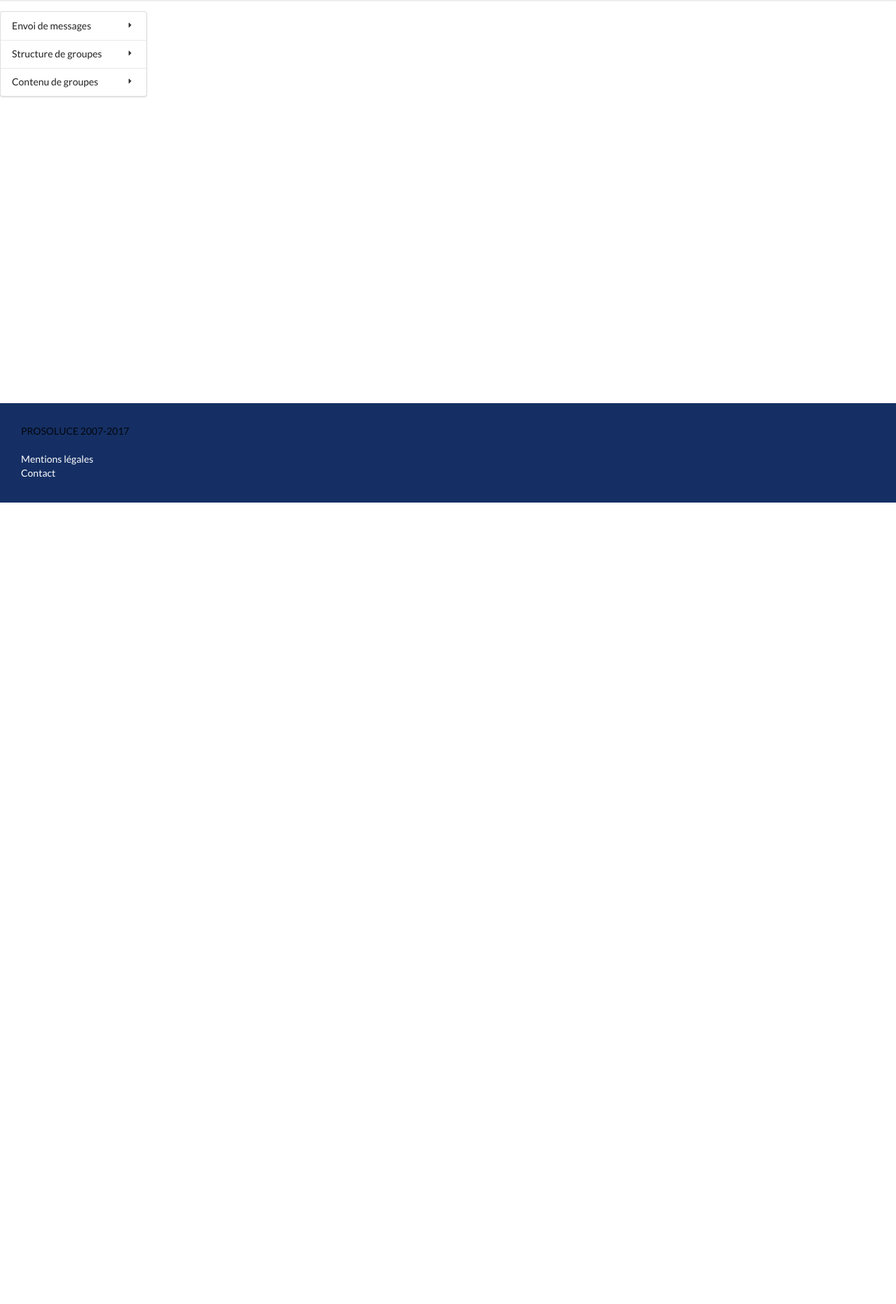
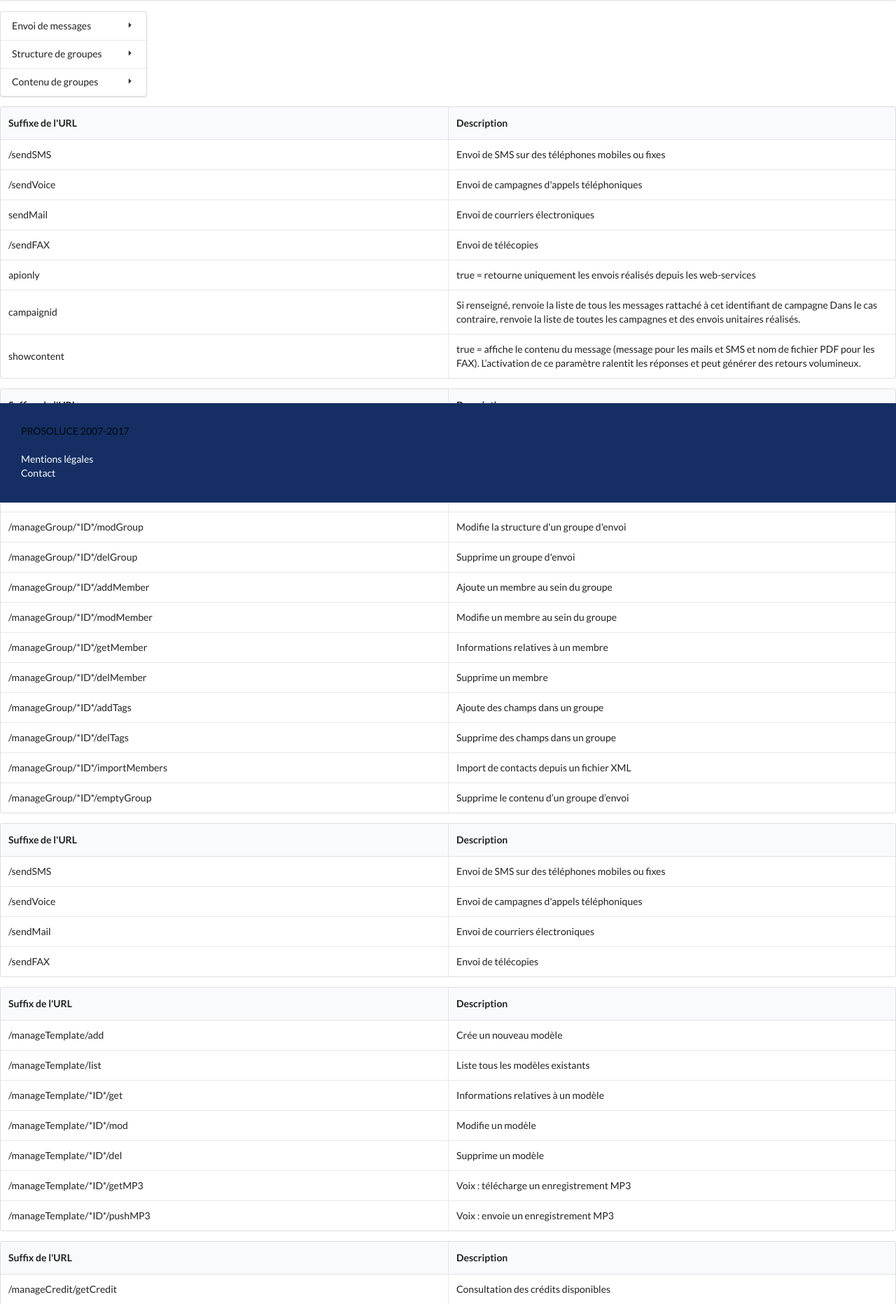
Before and after one commit to ddiez31/Prosoluce, a PHP site: page / in a window 1280 px wide. Shown: the part 82-1945 px from the top of the page at 70% size. Before the commit the page ends 800 px from the top, so only its background shows below. Run offline with PHP 8.4, Linux system fonts and the light colour scheme; some libraries are stand-ins or nearby versions.

Commit message:
tableau descriptif pas finis en fait

```diff
--- a/index.php
+++ b/index.php
@@ -4,6 +4,11 @@ include ('pages/header.php');
 
 
 // test tableau descrptif Julien de là!!!
+include ('pages/tables/descr_send_mess.php');
+include ('pages/tables/descr_gest_grp_envoi.php');
+include ('pages/tables/send_sms.php');
+include ('pages/tables/gest_grp_envois.php');
+include ('pages/tables/gest_cred.php');
 // include ('pages/tables/sms_default.php');
 // include ('pages/tables/sms_synchrone.php');
 // include ('pages/tables/sms_asynchrone.php');
--- /dev/null
+++ b/pages/tables/descr_gest_grp_envoi.php
@@ -0,0 +1,61 @@
+<table class="ui fixed line celled table">
+	<thead>
+		<tr><th>Suffixe de l'URL</th>
+			<th>Description</th>
+		</tr>
+	</thead>
+	<tbody>
+		<tr>
+			<td>/manageGroup/addGroup</td>
+			<td>Créeun groupe</td>
+		</tr>
+		<tr>
+			<td>/manageGroup/listGroups</td>
+			<td>Liste tous les groupes existants</td>
+		</tr>
+		<tr>
+			<td>/manageGroup/*ID*/getGroup</td>
+			<td>Liste tous les groupes existants</td>
+		</tr>
+		<tr>
+			<td>/manageGroup/*ID*/modGroup</td>
+			<td>Modifie la structure d'un groupe d'envoi</td>
+		</tr>
+		<tr>
+			<td>/manageGroup/*ID*/delGroup</td>
+			<td>Supprime un groupe d'envoi</td>
+		</tr>
+		<tr>
+			<td>/manageGroup/*ID*/addMember</td>
+			<td>Ajoute un membre au sein du groupe</td>
+		</tr>
+		<tr>
+			<td>/manageGroup/*ID*/modMember</td>
+			<td>Modifie un membre au sein du groupe</td>
+		</tr>
+		<tr>
+			<td>/manageGroup/*ID*/getMember</td>
+			<td>Informations relatives à un membre</td>
+		</tr>
+		<tr>
+			<td>/manageGroup/*ID*/delMember</td>
+			<td>Supprime un membre</td>
+		</tr>
+		<tr>
+			<td>/manageGroup/*ID*/addTags</td>
+			<td>Ajoute des champs dans un groupe</td>
+		</tr>
+		<tr>
+			<td>/manageGroup/*ID*/delTags</td>
+			<td>Supprime des champs dans un groupe</td>
+		</tr>
+		<tr>
+			<td>/manageGroup/*ID*/importMembers</td>
+			<td>Import de contacts depuis un fichier XML</td>
+		</tr>
+		<tr>
+			<td>/manageGroup/*ID*/emptyGroup</td>
+			<td>Supprime le contenu d’un groupe d’envoi</td>
+		</tr>
+	</tbody>
+</table>
--- /dev/null
+++ b/pages/tables/descr_send_mess.php
@@ -0,0 +1,43 @@
+<table class="ui fixed line celled table">
+	<thead>
+		<tr><th>Suffixe de l'URL</th>
+			<th>Description</th>
+		</tr>
+	</thead>
+	<tbody>
+		<tr>
+			<td>/sendSMS</td>
+			<td>Envoi de SMS sur des téléphones mobiles ou fixes</td>
+		</tr>
+		<tr>
+			<td>/sendVoice</td>
+			<td>Envoi de campagnes d'appels téléphoniques</td>
+		</tr>
+		<tr>
+			<td>sendMail</td>
+			<td>Envoi de courriers électroniques</td>
+		</tr>
+		<tr>
+			<td>/sendFAX</td>
+			<td>Envoi de télécopies</td>
+		</tr>
+		<tr>
+			<td>apionly</td>
+			<td>true = retourne uniquement les envois réalisés depuis les web-services</td>
+		</tr>
+		<tr>
+			<td>campaignid</td>
+			<td>Si renseigné, renvoie la liste de tous les messages rattaché à cet
+				identifiant de campagne
+				Dans le cas contraire, renvoie la liste de toutes les campagnes et des
+				envois unitaires réalisés.</td>
+		</tr>
+		<tr>
+			<td>showcontent</td>
+			<td>true = affiche le contenu du message (message pour les mails et SMS et
+				nom de fichier PDF pour les FAX).
+				L’activation de ce paramètre ralentit les réponses et peut générer des
+				retours volumineux.</td>
+		</tr>
+	</tbody>
+</table>
--- /dev/null
+++ b/pages/tables/gest_cred.php
@@ -0,0 +1,13 @@
+<table class="ui fixed line celled table">
+	<thead>
+		<tr><th>Suffix de l'URL</th>
+			<th>Description</th>
+		</tr>
+	</thead>
+	<tbody>
+		<tr>
+			<td>/manageCredit/getCredit</td>
+			<td>Consultation des crédits disponibles</td>
+		</tr>
+	</tbody>
+</table>
--- /dev/null
+++ b/pages/tables/gest_grp_envois.php
@@ -0,0 +1,37 @@
+<table class="ui fixed line celled table">
+	<thead>
+		<tr><th>Suffix de l'URL</th>
+			<th>Description</th>
+		</tr>
+	</thead>
+	<tbody>
+		<tr>
+			<td>/manageTemplate/add</td>
+			<td>Crée un nouveau modèle</td>
+		</tr>
+		<tr>
+			<td>/manageTemplate/list</td>
+			<td>Liste tous les modèles existants</td>
+		</tr>
+		<tr>
+			<td>/manageTemplate/*ID*/get</td>
+			<td>Informations relatives à un modèle</td>
+		</tr>
+		<tr>
+			<td>/manageTemplate/*ID*/mod</td>
+			<td>Modifie un modèle</td>
+		</tr>
+		<tr>
+			<td>/manageTemplate/*ID*/del</td>
+			<td>Supprime un modèle</td>
+		</tr>
+		<tr>
+			<td>/manageTemplate/*ID*/getMP3</td>
+			<td>Voix : télécharge un enregistrement MP3</td>
+		</tr>
+		<tr>
+			<td>/manageTemplate/*ID*/pushMP3</td>
+			<td>Voix : envoie un enregistrement MP3</td>
+		</tr>
+	</tbody>
+</table>
--- /dev/null
+++ b/pages/tables/send_sms.php
@@ -0,0 +1,25 @@
+<table class="ui fixed line celled table">
+	<thead>
+		<tr><th>Suffixe de l'URL</th>
+			<th>Description</th>
+		</tr>
+	</thead>
+	<tbody>
+		<tr>
+			<td>/sendSMS</td>
+			<td>Envoi de SMS sur des téléphones mobiles ou fixes</td>
+		</tr>
+		<tr>
+			<td>/sendVoice</td>
+			<td>Envoi de campagnes d'appels téléphoniques</td>
+		</tr>
+		<tr>
+			<td>/sendMail</td>
+			<td>Envoi de courriers électroniques</td>
+		</tr>
+		<tr>
+			<td>/sendFAX</td>
+			<td>Envoi de télécopies</td>
+		</tr>
+	</tbody>
+</table>
```
